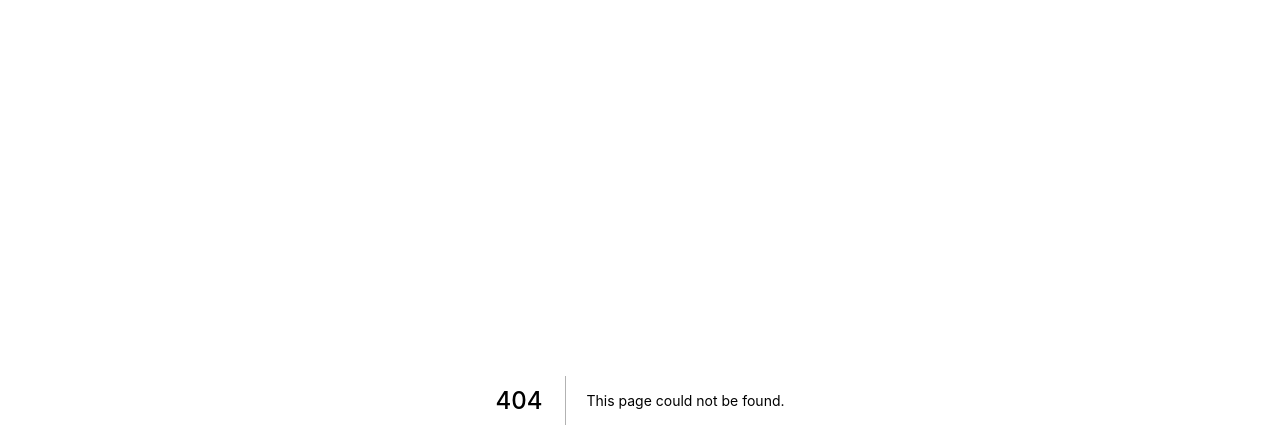
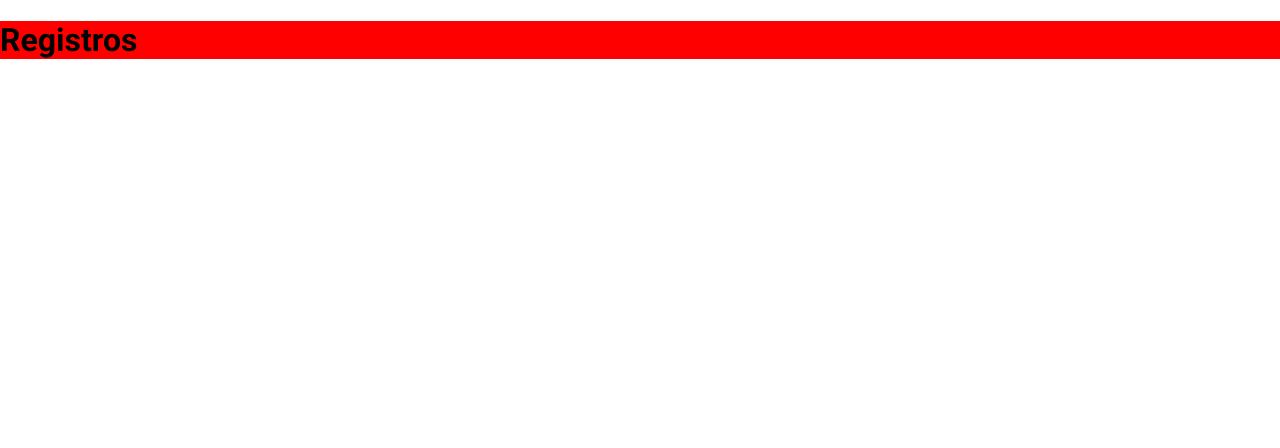
Before and after one commit to JadsonRibeiro/challenge-vix, a Next.js app: page /registers in a window 1280 px wide. Before the commit this address had no page. Shown: the top 448 px of the page. Built offline with nearby package versions, Linux system fonts and the light colour scheme.

Commit message:
Add fonts and edit global styles

```diff
--- a/package.json
+++ b/package.json
@@ -12,10 +12,12 @@
   "dependencies": {
     "next": "11.0.1",
     "react": "17.0.2",
-    "react-dom": "17.0.2"
+    "react-dom": "17.0.2",
+    "sass": "^1.35.2"
   },
   "devDependencies": {
     "@types/react": "17.0.14",
+    "concurrently": "^6.2.0",
     "eslint": "7.31.0",
     "eslint-config-next": "11.0.1",
     "typescript": "4.3.5"
--- /dev/null
+++ b/src/pages/_document.tsx
@@ -0,0 +1,23 @@
+import Document, { Html, Head, Main, NextScript } from 'next/document'
+
+export default class MyDocument extends Document {
+  render() {
+    return (
+      <Html>
+        <Head>
+          <link rel="preconnect" href="https://fonts.gstatic.com" />
+          <link
+            href="https://fonts.googleapis.com/css2?family=Roboto:wght@400;700;900&display=swap"
+            rel="stylesheet"
+          />
+
+          <link rel="shortcut icon" href="/favicon.png" type="image/x-icon" />
+        </Head>
+        <body>
+          <Main />
+          <NextScript />
+        </body>
+      </Html>
+      )
+    }
+  }
--- /dev/null
+++ b/src/pages/registers/index.tsx
@@ -0,0 +1,9 @@
+import styles from "./styles.module.scss";
+
+export default function RegistersPage() {
+  return (
+    <div className={styles.container}>
+      <h1>Registros</h1>
+    </div>
+  )
+}
--- /dev/null
+++ b/src/pages/registers/styles.module.scss
@@ -0,0 +1,3 @@
+.container {
+  background: red;
+}
--- a/src/styles/globals.css
+++ b/src/styles/globals.css
@@ -2,8 +2,7 @@
 body {
   padding: 0;
   margin: 0;
-  font-family: -apple-system, BlinkMacSystemFont, Segoe UI, Roboto, Oxygen,
-    Ubuntu, Cantarell, Fira Sans, Droid Sans, Helvetica Neue, sans-serif;
+  font-family: Roboto, sans-serif;
 }
 
 a {
@@ -14,3 +13,7 @@
 * {
   box-sizing: border-box;
 }
+
+button {
+  cursor: pointer;
+}
```
Also changed, not shown: 1 other file (tests, documents, lock files or other folders).
